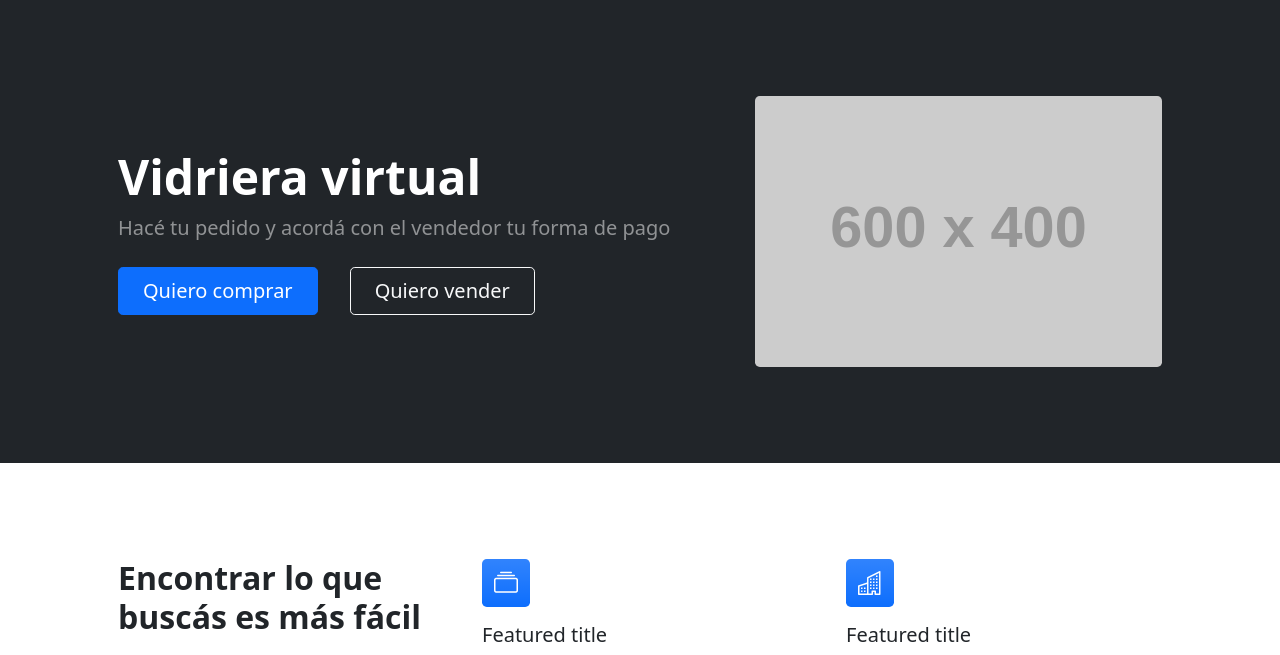
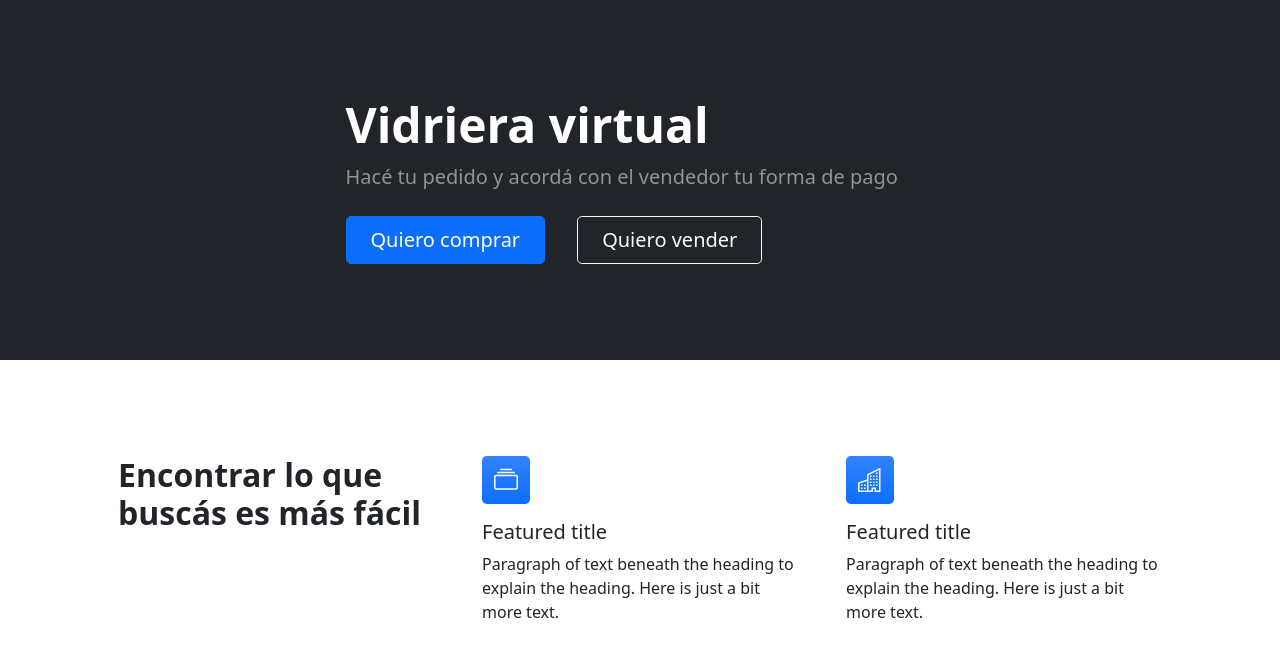
Before and after one commit to ckalvaro/proyecto_coder, a Django app: page /AppNegocio/ in a window 1280 px wide. Shown: the part 56-711 px from the top of the page. Run offline with Django 4.2, Linux system fonts and the light colour scheme; grey boxes labelled with a size stand in for pictures from a placeholder-image service; some libraries are stand-ins or nearby versions.

Commit message:
Saco imagen

```diff
--- a/AppNegocio/templates/AppNegocio/padre.html
+++ b/AppNegocio/templates/AppNegocio/padre.html
@@ -59,7 +59,7 @@
                                 </div>
                             </div>
                         </div>
-                        <div class="col-xl-5 col-xxl-6 d-none d-xl-block text-center"><img class="img-fluid rounded-3 my-5" src="https://dummyimage.com/600x400/343a40/6c757d" alt="..." /></div>
+                        <!-- <div class="col-xl-5 col-xxl-6 d-none d-xl-block text-center"><img class="img-fluid rounded-3 my-5" src="https://dummyimage.com/600x400/343a40/6c757d" alt="..." /></div> -->
                     </div>
                 </div>
             </header>
```
